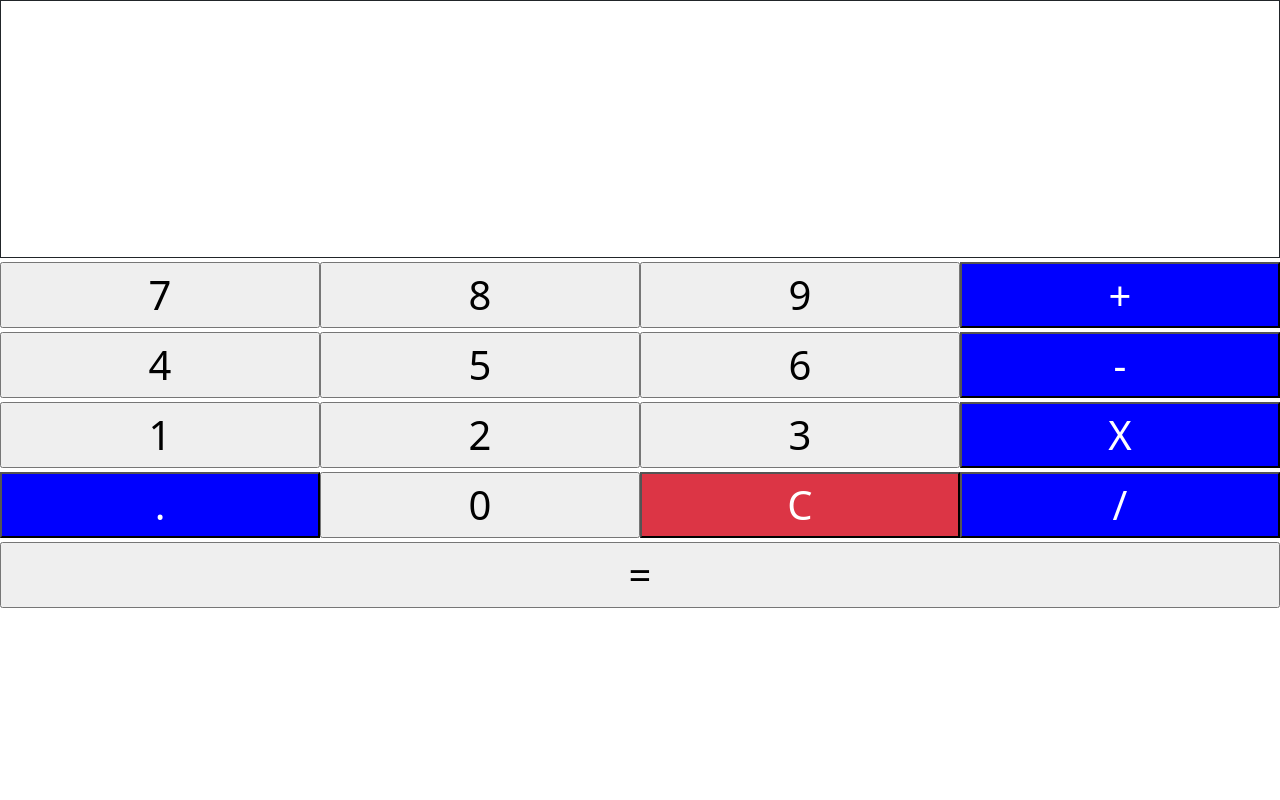
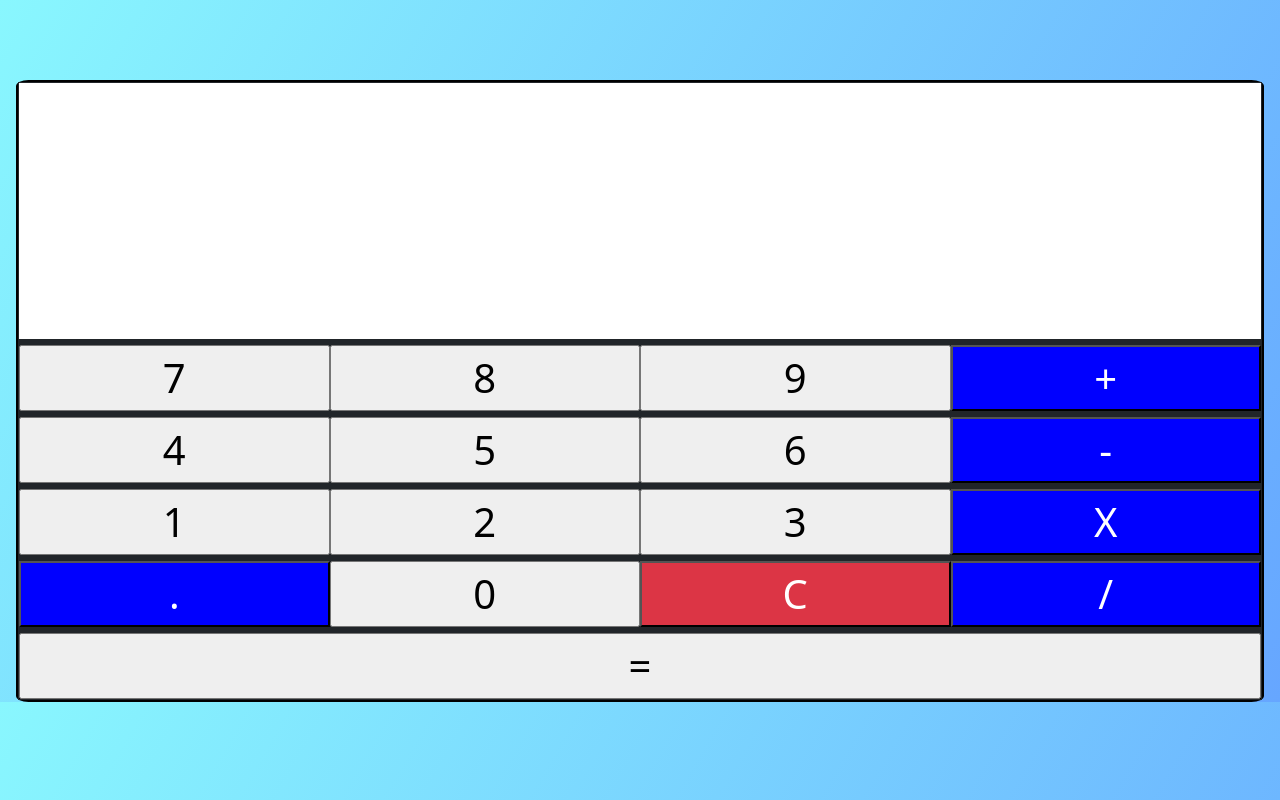
Before and after one commit to M-roujolle/Calculatrice, a plain HTML site: page index.html in a window 1280 px wide. Drawn offline with nearby package versions, Linux system fonts and the light colour scheme.

Commit message:
fin exo calculatrice

```diff
--- a/assets/css/style.css
+++ b/assets/css/style.css
@@ -1,3 +1,20 @@
+* {
+    box-sizing: border-box;
+
+}
+
+body {
+    background-image: linear-gradient(120deg, #89f7fe 0%, #66a6ff 100%);
+}
+
+.calculatrice {
+    margin-top: 5rem;
+    margin-left: 1rem;
+    margin-right: 1rem;
+    border: black solid 2px;
+    border-radius: 1%;
+}
+
 .bgbutton {
     background-color: blue;
     color: white;
--- a/assets/js/script.js
+++ b/assets/js/script.js
@@ -1,7 +1,9 @@
 // cible la case dans laquel on va ecrire les premiers nombre
 let display = document.getElementById("valeur1");
+
 //on déclare une variable qui va  nous permettre de savoir si l'on a cliqué sur le point
 let point = false;
+let resultat = document.getElementById("valeur3");
 
 function displayNumber(number) {
   display.value += number; // mettre value car il est dans un imput
@@ -22,6 +24,7 @@ function reset() {
   document.getElementById("valeur2").value = "";
   document.getElementById("valeur3").value = "";
   display = document.getElementById("valeur1"); // recharge la zone par defaut sur valeur1
+  point = false;
 }
 
 function displayPoint() {
@@ -32,3 +35,26 @@ function displayPoint() {
   // on passe point en vrai  pour le desactiver
   point = true;
 }
+
+function displayResult() {
+  let val1 = document.getElementById("valeur1");
+  let val2 = document.getElementById("valeur2");
+  if (val1.value != "" && operateur.value != "" && val2.value != "") {
+    switch (operateur.value) {
+      case "X":
+        resultat.value = Number(val1.value) * Number(val2.value);
+        break;
+
+      case "+":
+        resultat.value = Number(val1.value) + Number(val2.value);
+        break;
+      case "-":
+        resultat.value = Number(val1.value) - Number(val2.value);
+        break;
+
+      case "/":
+        resultat.value = Number(val1.value) / Number(val2.value);
+        break;
+    }
+  }
+}
--- a/index.html
+++ b/index.html
@@ -13,36 +13,36 @@
 </head>
 
 <body>
-    <div class="calculatrice m-auto">
+    <div class="calculatrice bg-dark">
         <div class="border border-dark m-auto fs-1">
-            <input type="text" class="calc_btn col-12 border border-white text-end" value="" id="valeur1" />
-            <input type="text" class="calc_btn col-12 border border-white text-end" value="" id="operateur" />
-            <input type="text" class="calc_btn col-12 border border-white text-end" value="" id="valeur2" />
-            <input type="text" class="calc_btn col-12 border border-white text-end" value="" id="valeur3" />
+            <input type="text" class="calc_btn col-12 border border-white text-end ecran" value="" id="valeur1" />
+            <input type="text" class="calc_btn col-12 border border-white text-end ecran" value="" id="operateur" />
+            <input type="text" class="calc_btn col-12 border border-white text-end ecran" value="" id="valeur2" />
+            <input type="text" class="calc_btn col-12 border border-white text-end ecran" value="" id="valeur3" />
         </div>
         <div class="m-auto">
-            <div class=" row my-1 text-center m-auto fs-1 ">
+            <div class=" row my-1 text-center m-auto fs-1 border border-dark ">
                 <input type="button" id="nb7" class="calc_btn col-3 " value="7" onclick="displayNumber(7)" />
                 <input type="button" id="nb8" class="calc_btn col-3 " value="8" onclick="displayNumber(8)" />
                 <input type="button" id="nb9" class="calc_btn col-3 " value="9" onclick="displayNumber(9)" />
                 <input type="button" id="plus" class="calc_btn col-3 bgbutton" value="+"
                     onclick="displayOperator('+')" />
             </div>
-            <div class=" row my-1 text-center m-auto fs-1">
+            <div class=" row my-1 text-center m-auto fs-1 border border-dark">
                 <input type="button" id="nb4" class="calc_btn col-3 " value="4" onclick="displayNumber(4)" />
                 <input type="button" id="nb5" class="calc_btn col-3 " value="5" onclick="displayNumber(5)" />
                 <input type="button" id="nb6" class="calc_btn col-3 " value="6" onclick="displayNumber(6)" />
                 <input type="button" id="moins" class="calc_btn col-3 bgbutton" value="-"
                     onclick="displayOperator('-')" />
             </div>
-            <div class=" row my-1 text-center m-auto fs-1">
+            <div class=" row my-1 text-center m-auto fs-1 border border-dark">
                 <input type="button" id="nb1" class="calc_btn col-3 " value="1" onclick="displayNumber(1)" />
                 <input type="button" id="nb2" class="calc_btn col-3 " value="2" onclick="displayNumber(2)" />
                 <input type="button" id="nb3" class="calc_btn col-3 " value="3" onclick="displayNumber(3)" />
                 <input type="button" id="multiplier" class="calc_btn col-3 bgbutton" value="X"
                     onclick="displayOperator('X')" />
             </div>
-            <div class=" row my-1 text-center m-auto fs-1">
+            <div class=" row my-1 text-center m-auto fs-1 border border-dark">
                 <input type="button" id="point" class="calc_btn col-3 bgbutton" value="." onclick="displayPoint()" />
                 <input type="button" id="nb0" class="calc_btn col-3 " value="0" onclick="displayNumber(0)" />
                 <input type="button" id="clean" class="calc_btn col-3 bgbutton bg-danger" value="C" onclick="reset()" />
@@ -50,8 +50,9 @@
                     onclick="displayOperator('/')" />
             </div>
 
-            <div class=" row text-center m-auto fs-1">
-                <input type="button" class="calc_btn col-12 lololo" id="egale" value="=" />
+            <div class=" row text-center m-auto fs-1 border border-dark">
+                <input type="button" class="calc_btn col-12 text-center" id="resultat" value="="
+                    onclick="displayResult()" />
             </div>
         </div>
     </div>
```
